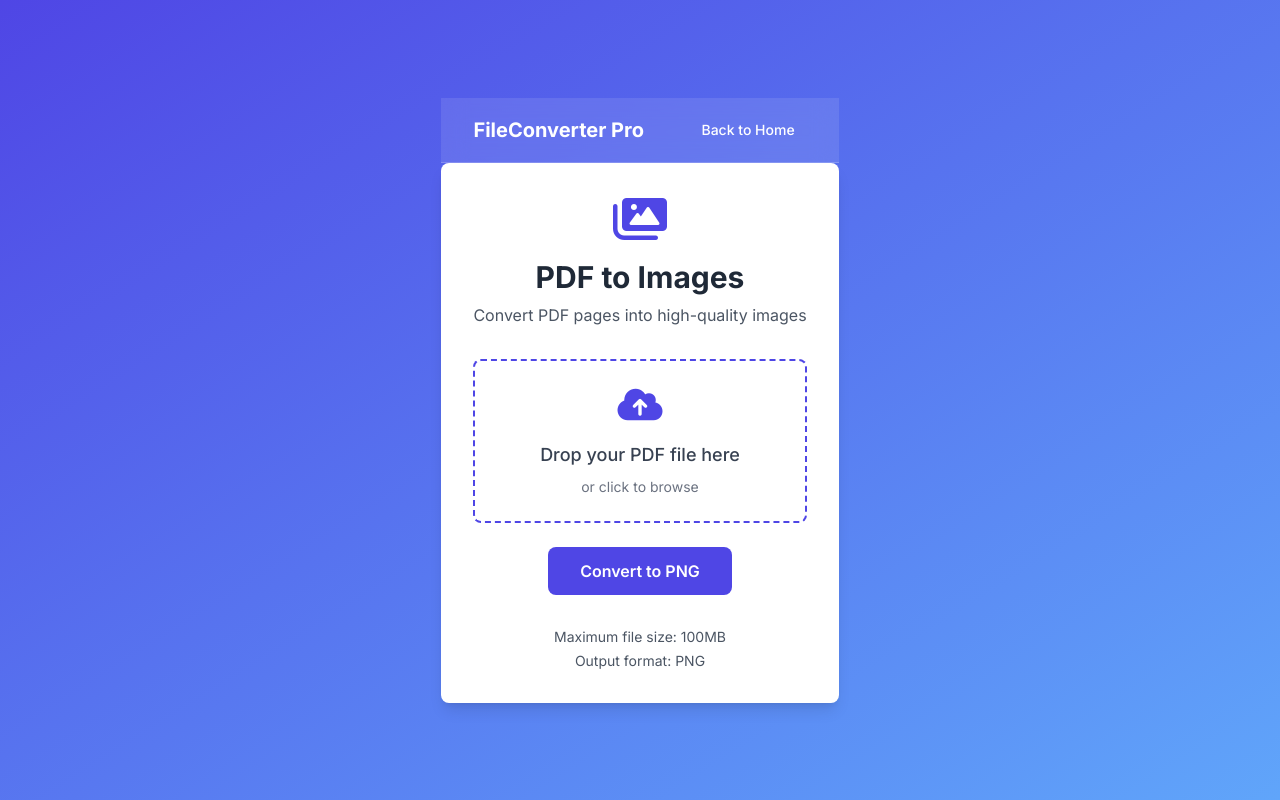
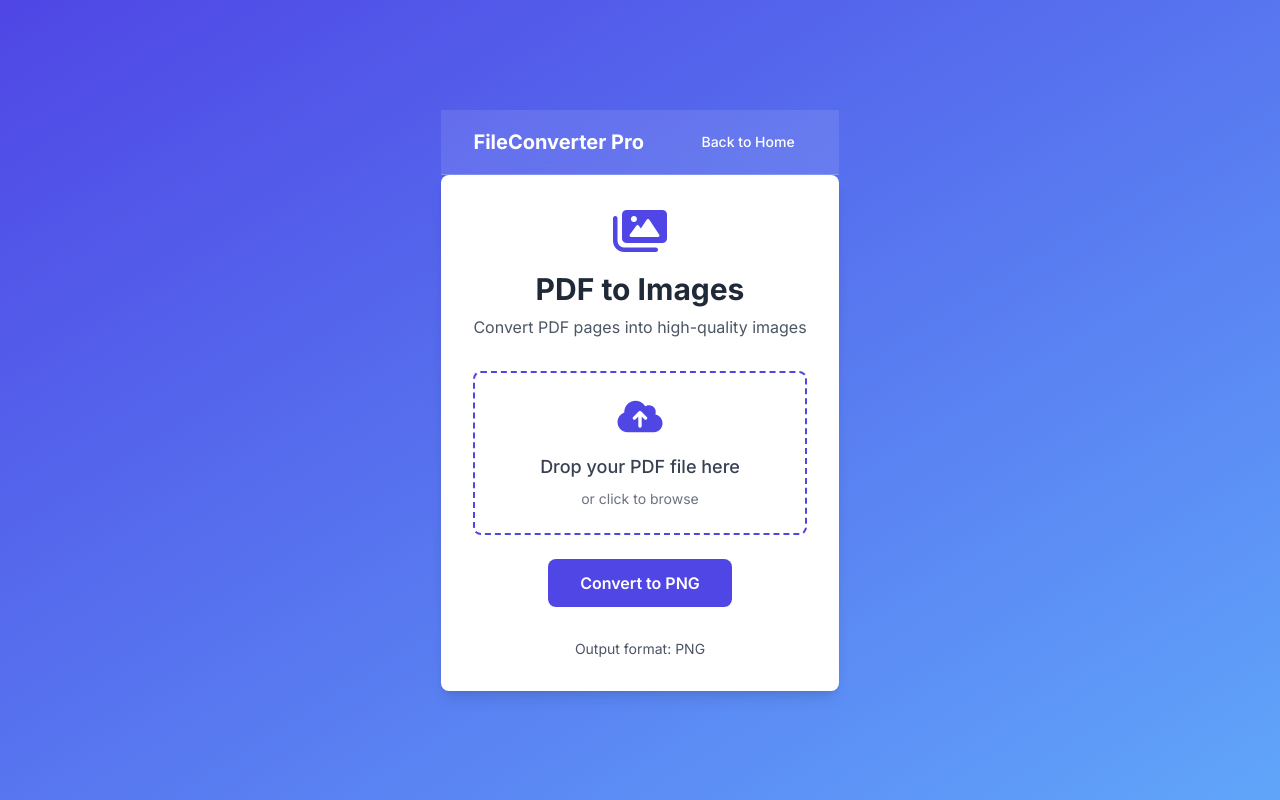
Before and after one commit to KRISHNARAJ-D/File-Converter, a Flask app: page /pdf_to_img in a window 1280 px wide. Run offline with Flask 3, Linux system fonts and the light colour scheme; some libraries are stand-ins or nearby versions.

Commit message:
Update pdf_to_img.html

```diff
--- a/templates/pdf_to_img.html
+++ b/templates/pdf_to_img.html
@@ -56,7 +56,7 @@
                 </form>
 
                 <div class="mt-8 text-center text-sm text-gray-600">
-                    <p>Maximum file size: 100MB</p>
+
                     <p class="mt-1">Output format: PNG</p>
                 </div>
             </div>
```
